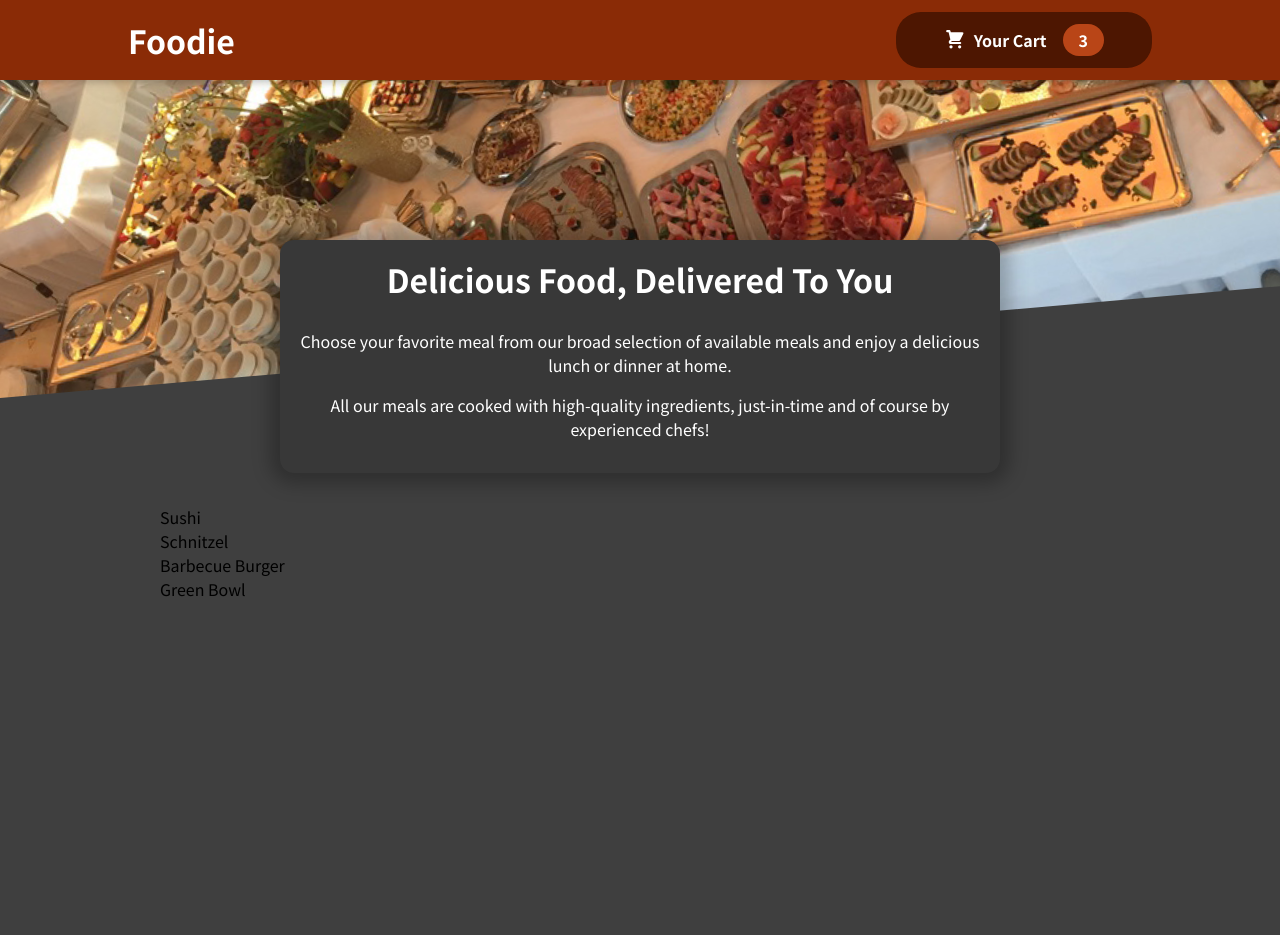
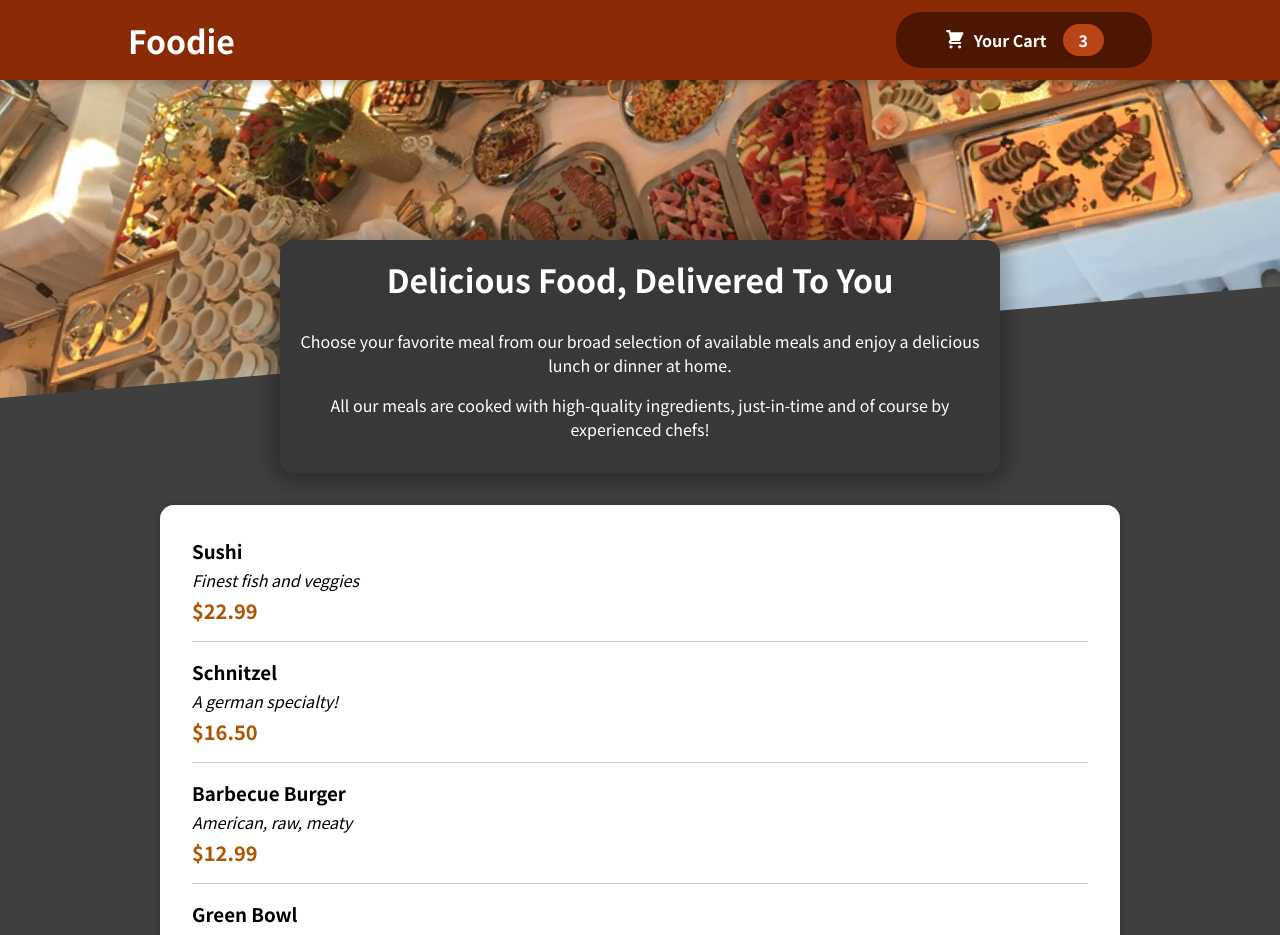
Before and after one commit to pohsienhsu/Foodie, a React (Create React App) app: page / in a window 1280 px wide. Shown: the top 935 px of the page. Before the commit the page ends 800 px from the top, so only its background shows below. Built offline with nearby package versions, Linux system fonts and the light colour scheme.

Commit message:
Create Meal Item component for representing each meal item within Available meals list

```diff
--- a/src/components/Meals/AvailableMeals.js
+++ b/src/components/Meals/AvailableMeals.js
@@ -1,4 +1,6 @@
-import React from 'react'
+import React from 'react';
+import Card from '../UI/Card/Card';
+import MealItem from './MealItem/MealItem';
 
 import styles from './AvailableMeals.module.css';
 
@@ -32,14 +34,23 @@
 const AvailableMeals = () => {
 
   const mealsList = DUMMY_MEALS.map((meal) => {
-    return <li>{meal.name}</li>
+    return (
+      <MealItem
+        key={meal.id}
+        name={meal.name}
+        description={meal.description}
+        price={meal.price}
+      />
+    )
   })
 
   return (
     <section className={styles.meals}>
-      <ul>
-        {mealsList}
-      </ul>
+      <Card>
+        <ul>
+          {mealsList}
+        </ul>
+      </Card>
     </section>
   )
 }
--- /dev/null
+++ b/src/components/Meals/MealItem/MealItem.js
@@ -0,0 +1,23 @@
+import React from 'react';
+
+import styles from './MealItem.module.css';
+
+const MealItem = (props) => {
+
+  const price = `$${props.price.toFixed(2)}`
+
+  return (
+    <li className={styles.meal}>
+      <div>
+        <h3>{props.name}</h3>
+        <div className={styles.description}>{props.description}</div>
+        <div className={styles.price}>{price}</div>
+      </div>
+      <div>
+
+      </div>
+    </li>
+  )
+}
+
+export default MealItem;
--- /dev/null
+++ b/src/components/Meals/MealItem/MealItem.module.css
@@ -0,0 +1,22 @@
+.meal {
+  display: flex;
+  justify-content: space-between;
+  margin: 1rem;
+  padding-bottom: 1rem;
+  border-bottom: 1px solid #ccc;
+}
+
+.meal h3 {
+  margin: 0 0 0.25rem 0;
+}
+
+.description {
+  font-style: italic;
+}
+
+.price {
+  margin-top: 0.25rem;
+  font-weight: bold;
+  color: #ad5502;
+  font-size: 1.25rem;
+}
--- /dev/null
+++ b/src/components/UI/Card/Card.js
@@ -0,0 +1,13 @@
+import React from 'react';
+
+import styles from './Card.module.css';
+
+const Card = (props) => {
+  return (
+    <div className={`${styles.card} ${props.className}`}>
+      {props.children}
+    </div>
+  )
+}
+
+export default Card;
--- /dev/null
+++ b/src/components/UI/Card/Card.module.css
@@ -0,0 +1,6 @@
+.card {
+  padding: 1rem;
+  box-shadow: 0 2px 8px rgba(0, 0, 0, 0.25);
+  border-radius: 14px;
+  background-color: white;
+}
```
Also changed, not shown: src/components/Meals/MealItem/MealItemForm.js (added).
